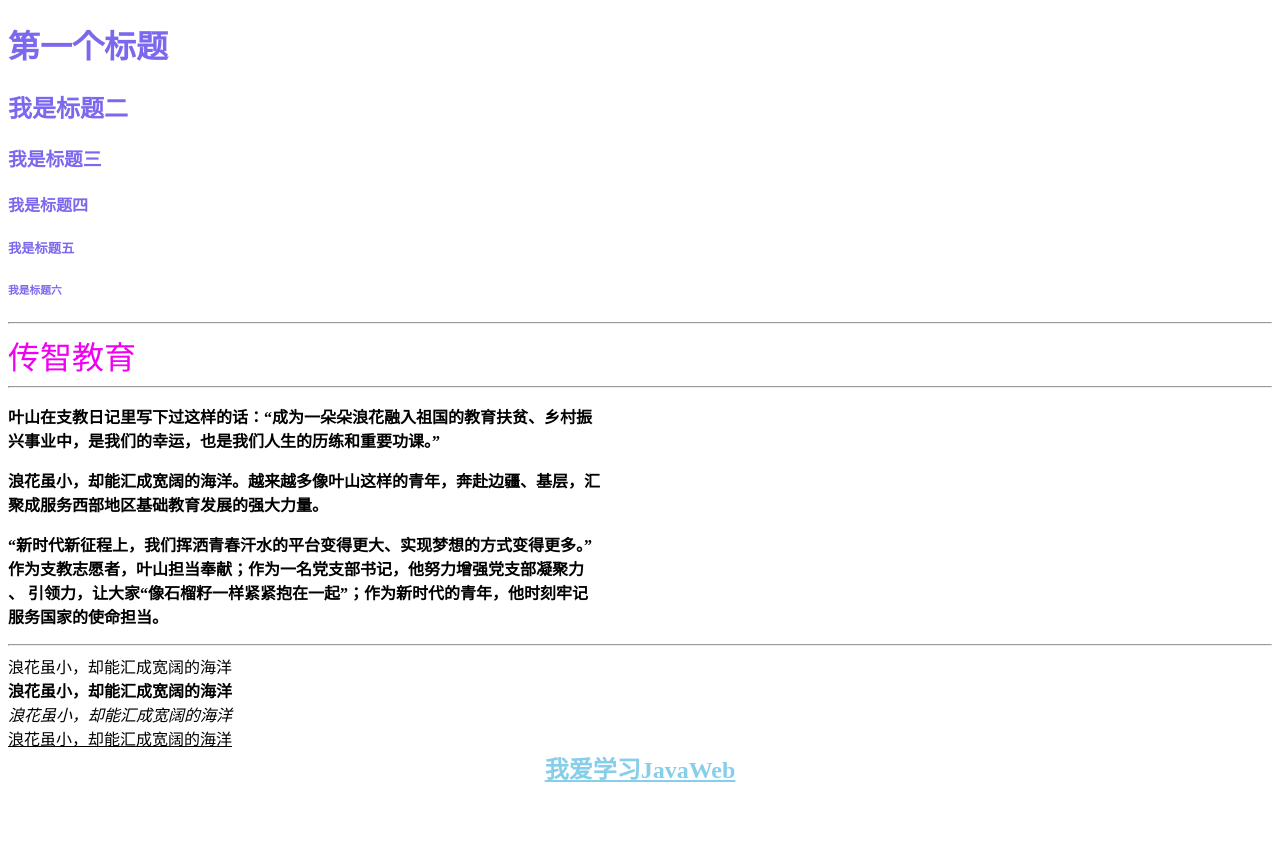
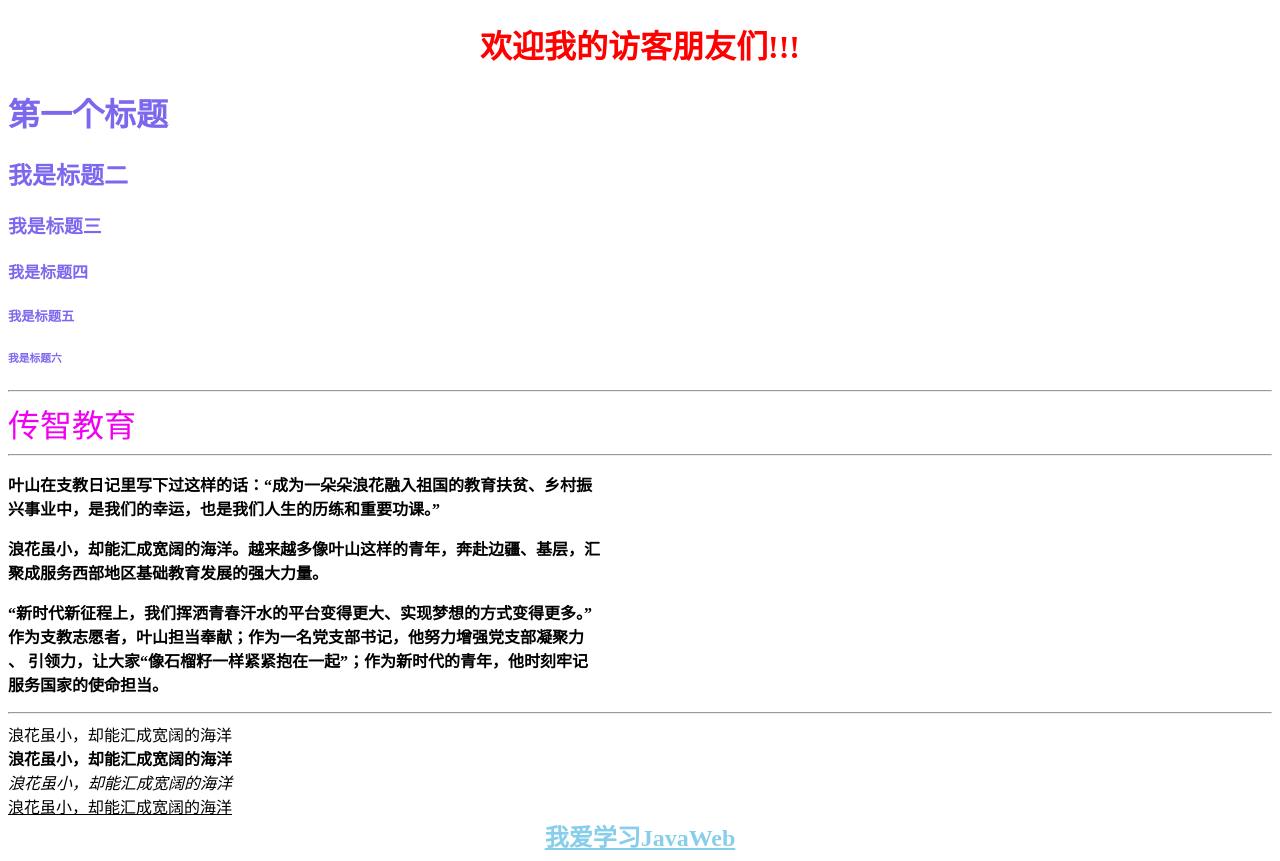
Before and after one commit to xqs0317/xqs0317.github.io, a plain HTML site: page index.html in a window 1280 px wide. Before the commit the page ends 800 px from the top, so only its background shows below. Drawn offline with Linux system fonts and the light colour scheme.

Commit message:
Update index.html

```diff
--- a/index.html
+++ b/index.html
@@ -7,6 +7,13 @@
     <title>许青松的网页</title>
 </head>
 <body>
+    <center>
+        <font color ="red">
+            <h1>
+                欢迎我的访客朋友们!!!
+            </h1>
+        </font>
+    </center>
 <font color="#7b68ee">
 <h1>第一个标题</h1>
 <h2>我是标题二</h2>
```
